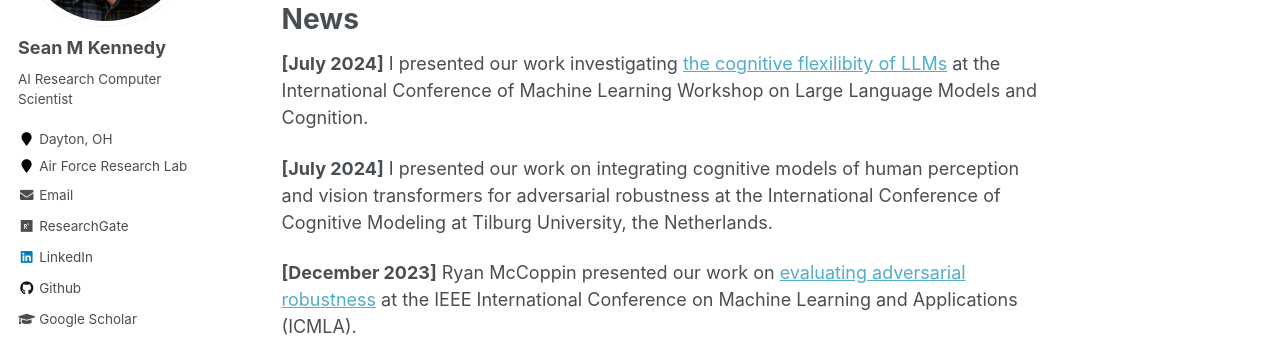
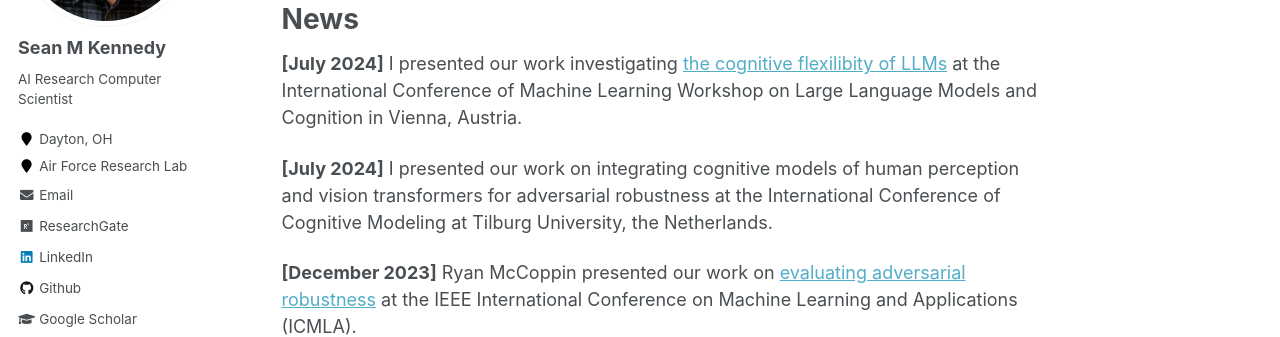
Before and after one commit to kenneds6/kenneds6.github.io, a Jekyll site: the page built from _pages/about.md, in a window 1280 px wide and 1286 px high. Shown: the part 262-599 px from the top of the window. Built offline with Jekyll 4.4.1, drawn with Linux system fonts in a browser that asks for light colours; some web fonts are replaced.

Commit message:
fix news

```diff
--- a/_pages/about.md
+++ b/_pages/about.md
@@ -12,7 +12,7 @@ Hello!  I'm a AI research computer scientist at the Air Force Research Lab.  I a
 
 News
 ======
-**[July 2024]** I presented our work investigating [the cognitive flexilibity of LLMs](https://openreview.net/pdf/60f5f4895744fa146cbb182a5ce6fdd55de1ca52.pdf) at the International Conference of Machine Learning Workshop on Large Language Models and Cognition.
+**[July 2024]** I presented our work investigating [the cognitive flexilibity of LLMs](https://openreview.net/pdf/60f5f4895744fa146cbb182a5ce6fdd55de1ca52.pdf) at the International Conference of Machine Learning Workshop on Large Language Models and Cognition in Vienna, Austria.
 
 **[July 2024]**  I presented our work on integrating cognitive models of human perception and vision transformers for adversarial robustness at the International Conference of Cognitive Modeling at Tilburg University, the Netherlands.
 
```
